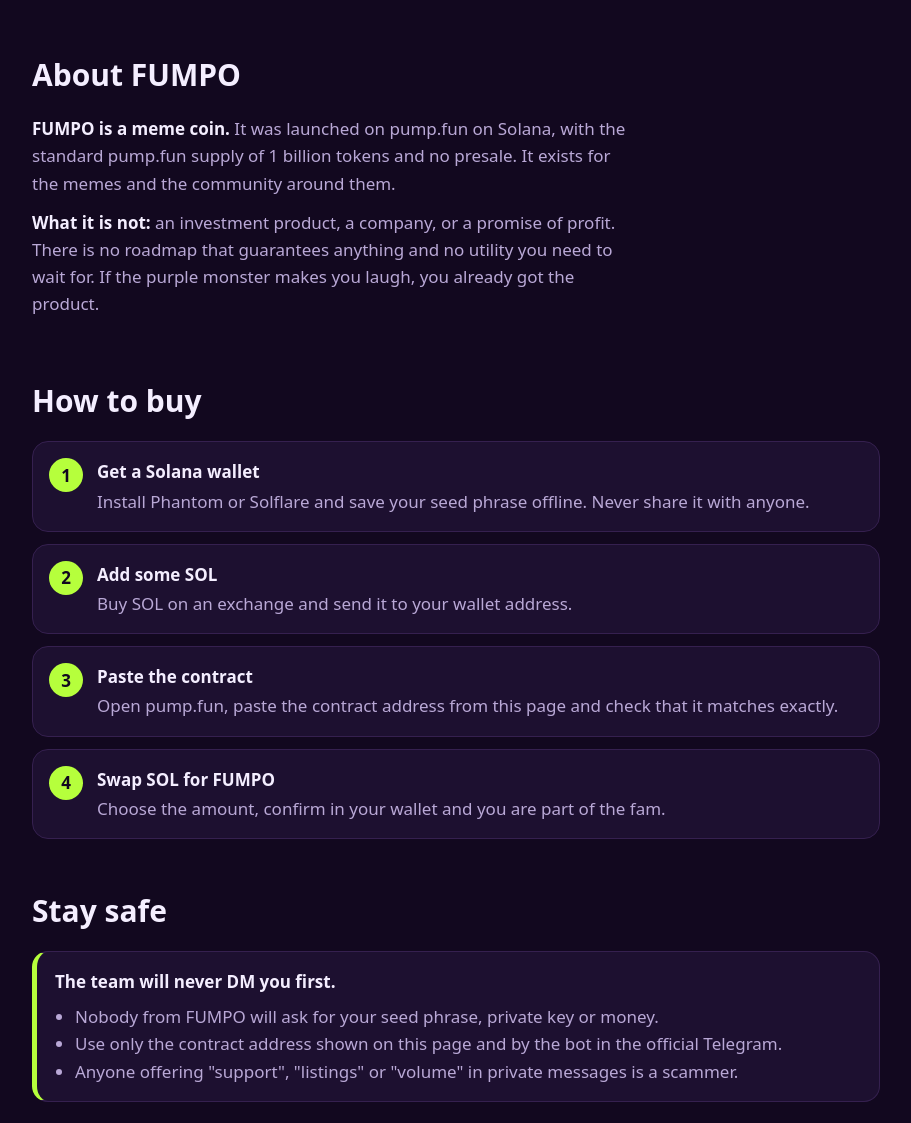
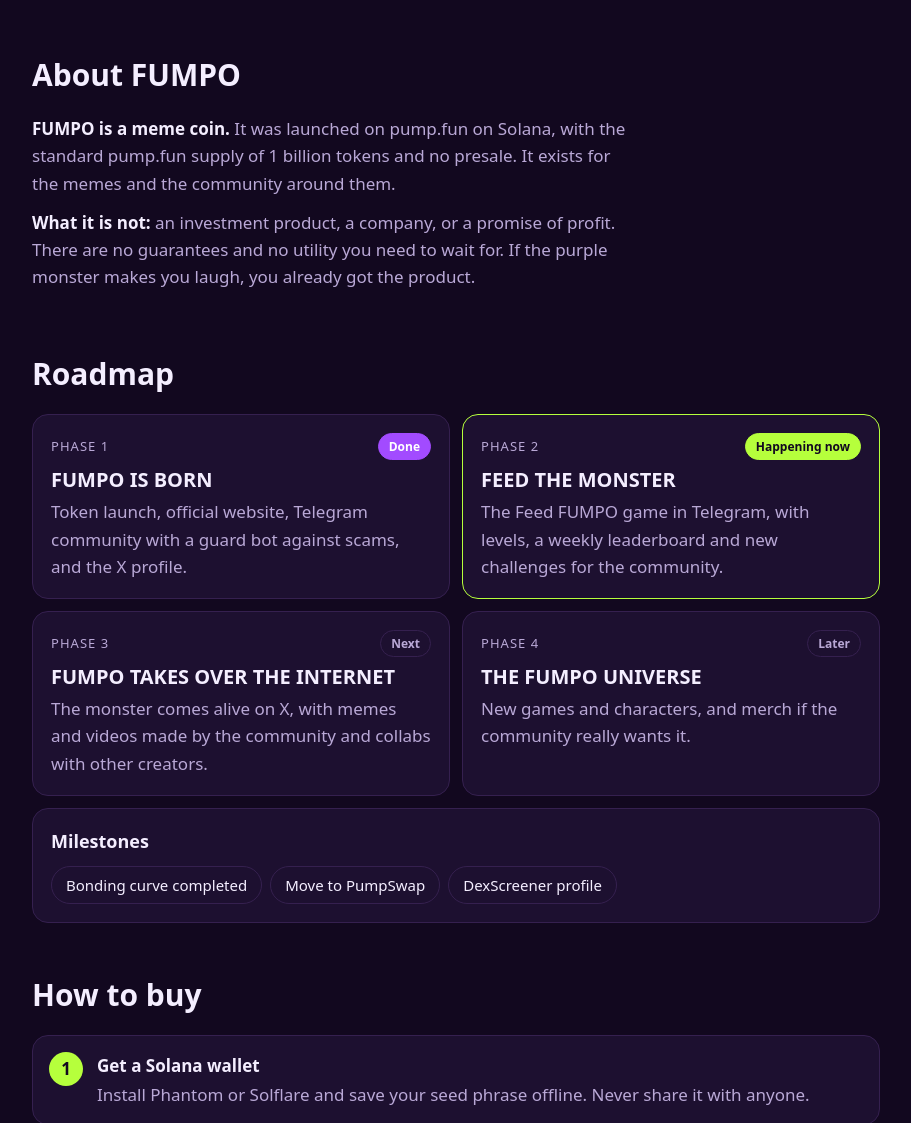
Before and after one commit to fumpocoin/fumpocoin.github.io, a plain HTML site: page index.html in a window 1280 px wide. Shown: the part 995-2118 px from the top of the page, without its empty margins (184-1095 px from the left). Drawn offline with Linux system fonts and the light colour scheme; no server answers.

Commit message:
Add roadmap and milestones
Co-Authored-By: Claude Fable 5.2 <noreply@anthropic.com>

```diff
--- a/index.html
+++ b/index.html
@@ -124,6 +124,20 @@
   .kit img { width: 100%; height: 150px; object-fit: cover; border-radius: 10px; }
   .kit figcaption { display: flex; justify-content: space-between; align-items: center; gap: 8px; color: var(--muted); font-size: 14px; margin-top: auto; }
   .kit a { font-weight: 800; text-decoration: none; }
+  .phases { list-style: none; margin: 0; padding: 0; display: grid; grid-template-columns: repeat(2, 1fr); gap: 12px; }
+  .phases li { background: var(--panel); border: 1px solid var(--line); border-radius: 16px; padding: 18px; }
+  .phases li.now { border-color: var(--lime); }
+  .phase-top { display: flex; justify-content: space-between; align-items: center; gap: 8px; }
+  .phase-n { color: var(--muted); font-size: 13px; letter-spacing: .08em; text-transform: uppercase; }
+  .chip { font-size: 12px; font-weight: 800; padding: 3px 10px; border-radius: 999px; border: 1px solid var(--line); color: var(--muted); white-space: nowrap; }
+  .chip.done { background: var(--purple); border-color: var(--purple); color: #fff; }
+  .chip.live { background: var(--lime); border-color: var(--lime); color: var(--ink); }
+  .phases h3 { margin: 8px 0 6px; font-size: 20px; font-weight: 900; line-height: 1.2; text-transform: uppercase; }
+  .phases p { margin: 0; color: var(--muted); }
+  .miles { margin-top: 12px; background: var(--panel); border: 1px solid var(--line); border-radius: 16px; padding: 18px; }
+  .miles h3 { margin: 0 0 10px; font-size: 18px; font-weight: 900; }
+  .miles ul { list-style: none; margin: 0; padding: 0; display: flex; flex-wrap: wrap; gap: 8px; }
+  .miles li { border: 1px solid var(--line); border-radius: 999px; padding: 6px 14px; color: var(--text); font-size: 15px; }
   .members { color: var(--muted); font-size: 14px; margin: 12px 0 0; min-height: 1.6em; }
 
   @media (max-width: 760px) { .stats { grid-template-columns: repeat(2, 1fr); } }
@@ -132,6 +146,7 @@
     .logo { width: 96px; height: 96px; margin-top: -24px; }
     .chart iframe { height: 440px; }
     .kit { grid-template-columns: 1fr; }
+    .phases { grid-template-columns: 1fr; }
     .ca-row { flex-direction: column; align-items: stretch; }
     .btn { flex: 1 1 100%; text-align: center; }
   }
@@ -181,7 +196,41 @@
   <section id="about" class="prose">
     <h2>About FUMPO</h2>
     <p><b>FUMPO is a meme coin.</b> It was launched on pump.fun on Solana, with the standard pump.fun supply of 1 billion tokens and no presale. It exists for the memes and the community around them.</p>
-    <p><b>What it is not:</b> an investment product, a company, or a promise of profit. There is no roadmap that guarantees anything and no utility you need to wait for. If the purple monster makes you laugh, you already got the product.</p>
+    <p><b>What it is not:</b> an investment product, a company, or a promise of profit. There are no guarantees and no utility you need to wait for. If the purple monster makes you laugh, you already got the product.</p>
+  </section>
+
+  <section id="roadmap">
+    <h2>Roadmap</h2>
+    <ol class="phases">
+      <li>
+        <div class="phase-top"><span class="phase-n">Phase 1</span><span class="chip done">Done</span></div>
+        <h3>FUMPO is born</h3>
+        <p>Token launch, official website, Telegram community with a guard bot against scams, and the X profile.</p>
+      </li>
+      <li class="now">
+        <div class="phase-top"><span class="phase-n">Phase 2</span><span class="chip live">Happening now</span></div>
+        <h3>Feed the monster</h3>
+        <p>The Feed FUMPO game in Telegram, with levels, a weekly leaderboard and new challenges for the community.</p>
+      </li>
+      <li>
+        <div class="phase-top"><span class="phase-n">Phase 3</span><span class="chip">Next</span></div>
+        <h3>FUMPO takes over the internet</h3>
+        <p>The monster comes alive on X, with memes and videos made by the community and collabs with other creators.</p>
+      </li>
+      <li>
+        <div class="phase-top"><span class="phase-n">Phase 4</span><span class="chip">Later</span></div>
+        <h3>The FUMPO universe</h3>
+        <p>New games and characters, and merch if the community really wants it.</p>
+      </li>
+    </ol>
+    <div class="miles">
+      <h3>Milestones</h3>
+      <ul>
+        <li>Bonding curve completed</li>
+        <li>Move to PumpSwap</li>
+        <li>DexScreener profile</li>
+      </ul>
+    </div>
   </section>
 
   <section id="how">
```
